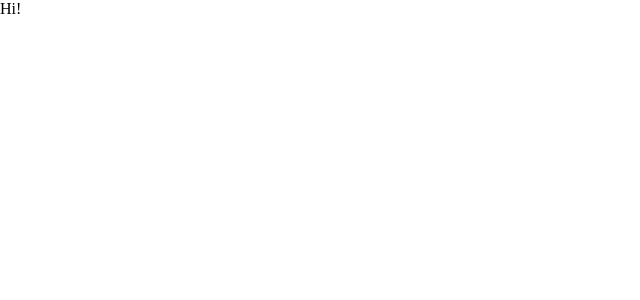
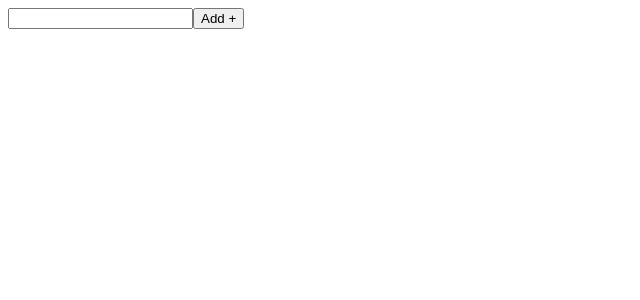
Before and after one commit to KonstantinChuper/first-react-app, a React (Create React App) app: page / in a window 1280 px wide. Shown: the top 300 px of the page, without its empty margins (0-640 px from the left). Built offline with nearby package versions, Linux system fonts and the light colour scheme.

Commit message:
ToDoList + useContext

```diff
--- /dev/null
+++ b/src/App.jsx
@@ -0,0 +1,6 @@
+import "./styles.css";
+import TodosProvider from "./TodosProvider";
+
+export default function App() {
+  return <TodosProvider />;
+}
--- /dev/null
+++ b/src/TodoForm.jsx
@@ -0,0 +1,22 @@
+import { useContext } from "react";
+import TodosContext from "./TodosContext";
+
+function TodoForm() {
+  const { addTask } = useContext(TodosContext);
+
+  function handleSubmit(e) {
+    e.preventDefault();
+    const newTaskName = e.target.elements.todo_name.value;
+    addTask(newTaskName);
+    e.target.elements.todo_name.value = "";
+  }
+
+  return (
+    <form onSubmit={handleSubmit}>
+      <input type="text" name="todo_name" />
+      <button>Add +</button>
+    </form>
+  );
+}
+
+export default TodoForm;
--- /dev/null
+++ b/src/TodoItem.jsx
@@ -0,0 +1,36 @@
+import { useContext } from "react";
+import TodosContext from "./TodosContext";
+
+function TodoItem({ task }) {
+  const context = useContext(TodosContext);
+
+  console.log(task);
+
+  return (
+    <li>
+      <input
+        type="checkbox"
+        checked={task.isComplete}
+        onChange={() => {
+          context.toggleIsComplete(task.id);
+        }}
+      />
+      <span
+        style={{
+          textDecoration: task.isComplete ? "line-through" : "none",
+        }}
+      >
+        {task.name}
+      </span>
+      <button
+        onClick={() => {
+          context.deleteTask(task.id);
+        }}
+      >
+        X
+      </button>
+    </li>
+  );
+}
+
+export default TodoItem;
--- /dev/null
+++ b/src/TodoList.jsx
@@ -0,0 +1,17 @@
+import { useContext } from "react";
+import TodoItem from "./TodoItem";
+import TodosContext from "./TodosContext";
+
+function TodoList() {
+  const { tasks } = useContext(TodosContext);
+
+  return (
+    <ul>
+      {tasks.map((task) => (
+        <TodoItem key={task.id} task={task} />
+      ))}
+    </ul>
+  );
+}
+
+export default TodoList;
--- /dev/null
+++ b/src/TodosContext.jsx
@@ -0,0 +1,5 @@
+import { createContext } from "react";
+
+const TodosContext = createContext();
+
+export default TodosContext;
--- /dev/null
+++ b/src/TodosProvider.jsx
@@ -0,0 +1,58 @@
+import { useState } from "react";
+
+import TodoForm from "./TodoForm";
+import TodoList from "./TodoList";
+import TodosContext from "./TodosContext";
+
+function TodosProvider() {
+  const [tasks, setTasks] = useState([]);
+
+  function addTask(newTaskName) {
+    const newTask = {
+      id: Date.now(),
+      name: newTaskName,
+      isComplete: false,
+    };
+    setTasks([...tasks, newTask]);
+  }
+
+  function deleteTask(id) {
+    setTasks(
+      tasks.filter((task) => {
+        if (task.id !== id) {
+          return true;
+        } else {
+          return false;
+        }
+      })
+    );
+  }
+
+  function toggleIsComplete(id) {
+    setTasks(
+      tasks.map((task) => {
+        if (task.id !== id) return task;
+        return {
+          ...task,
+          isComplete: !task.isComplete,
+        };
+      })
+    );
+  }
+
+  return (
+    <TodosContext.Provider
+      value={{
+        tasks: tasks,
+        addTask: addTask,
+        deleteTask: deleteTask,
+        toggleIsComplete: toggleIsComplete,
+      }}
+    >
+      <TodoForm />
+      <TodoList />
+    </TodosContext.Provider>
+  );
+}
+
+export default TodosProvider;
--- a/src/components/App.jsx
+++ /dev/null
@@ -1,11 +0,0 @@
-import "./styles.css";
-
-function App() {
-  return (
-    <div>
-      Hi!
-    </div>
-  );
-}
-
-export default App;
--- a/src/components/styles.css
+++ /dev/null
@@ -1,5 +0,0 @@
-* {
-  margin: 0;
-  padding: 0;
-  box-sizing: border-box;
-}
--- a/src/index.jsx
+++ b/src/index.jsx
@@ -1,10 +1,13 @@
-import React from "react";
-import ReactDOM from "react-dom/client";
-import App from "./components/App";
+import { StrictMode } from "react";
+import { createRoot } from "react-dom/client";
 
-const root = ReactDOM.createRoot(document.getElementById("root"));
+import App from "./App";
+
+const rootElement = document.getElementById("root");
+const root = createRoot(rootElement);
+
 root.render(
-  <React.StrictMode>
+  <StrictMode>
     <App />
-  </React.StrictMode>
+  </StrictMode>
 );
--- /dev/null
+++ b/src/styles.css
@@ -0,0 +1,4 @@
+.App {
+  font-family: sans-serif;
+  text-align: center;
+}
```
